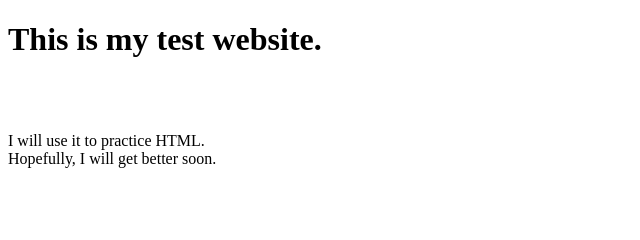
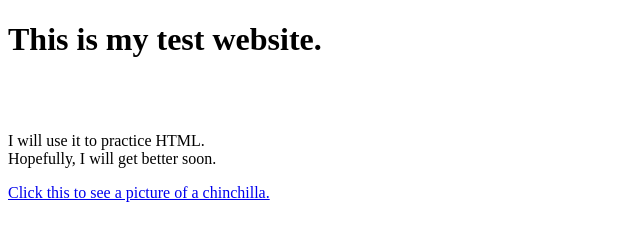
Before and after one commit to tylerglover132/tylerglover132.github.io, a plain HTML site: page index.html in a window 1280 px wide. Shown: the whole page, without its empty margins (0-640 px from the left). Drawn offline with Linux system fonts and the light colour scheme.

Commit message:
chinchilla

```diff
--- a/index.html
+++ b/index.html
@@ -13,5 +13,6 @@
         <br>
         <p>I will use it to practice HTML.<br>
         Hopefully, I will get better soon.</p>
+        <a href="https://animals.sandiegozoo.org/sites/default/files/2019-04/chinchilla-baby.jpg">Click this to see a picture of a chinchilla.</a>
     </body>
 </html>
```
